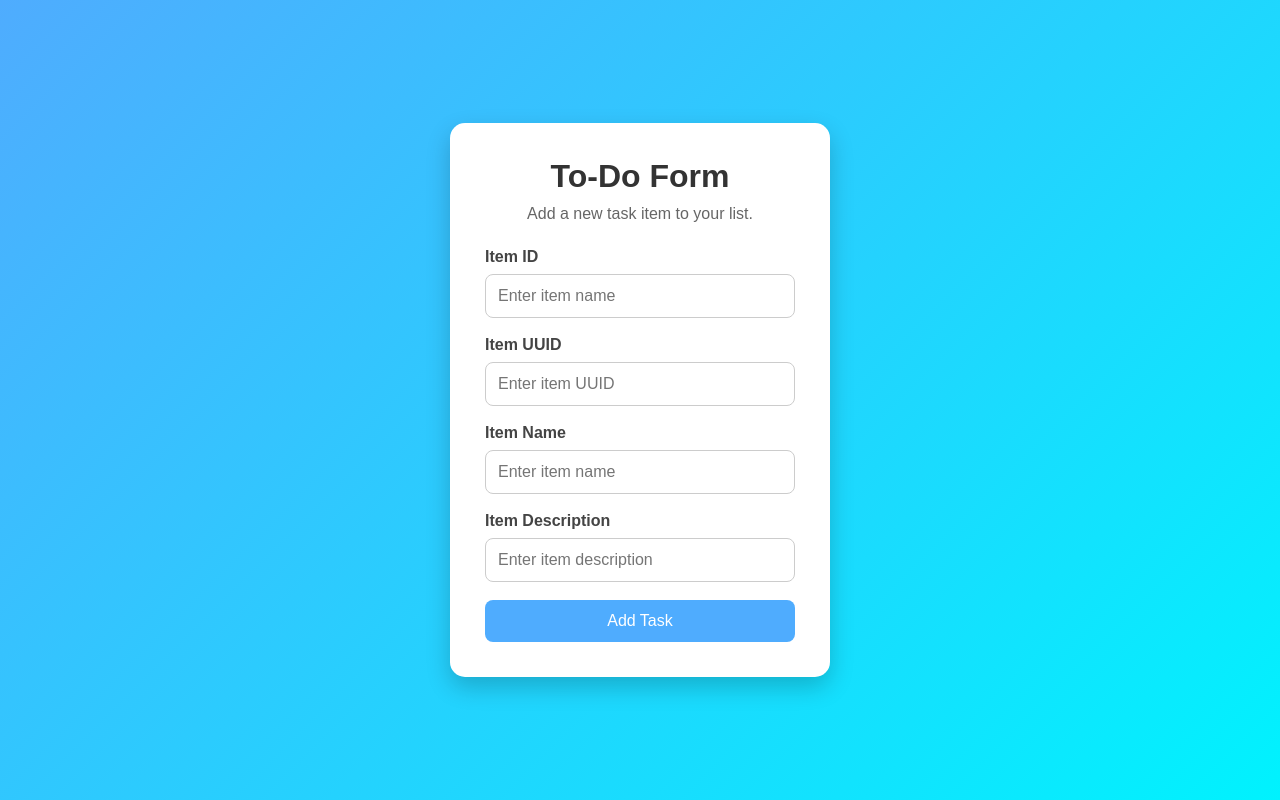
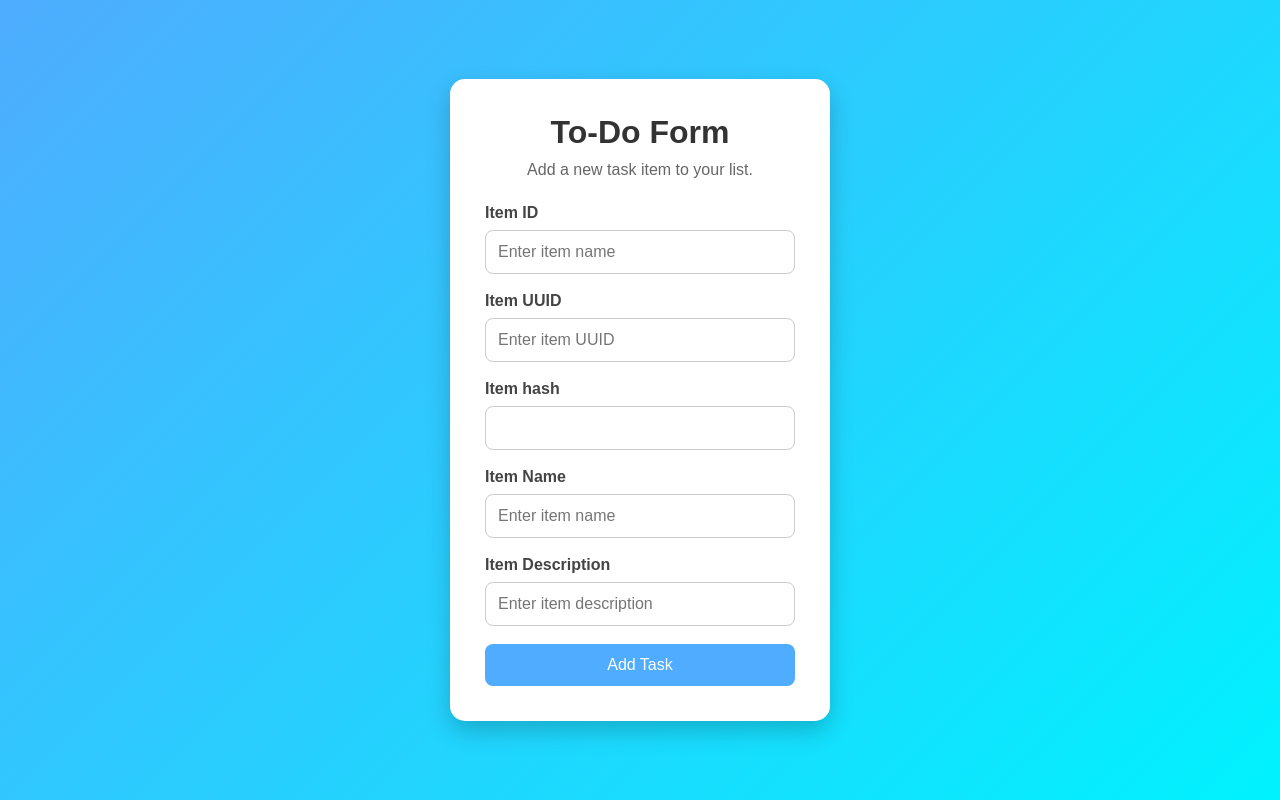
Before and after one commit to Pranavsawant56/git-assignment-4, a Flask app: template frontend/templates/to-do.html in a window 1280 px wide. Run offline with Flask 3, Linux system fonts and the light colour scheme; the template is opened without the code that fills it, so the values that code supplies are empty.

Commit message:
Add Item Hash field

```diff
--- a/frontend/templates/to-do.html
+++ b/frontend/templates/to-do.html
@@ -124,6 +124,17 @@
                 >
             </div>
 
+             <div class="form-group">
+                <label for="item_hash">Item hash</label>
+                <input
+                    type="text"
+                    id="item_hash"
+                    name="item_hash"
+
+                    required
+                >
+            </div>
+
             <div class="form-group">
                 <label for="item_name">Item Name</label>
                 <input
```
